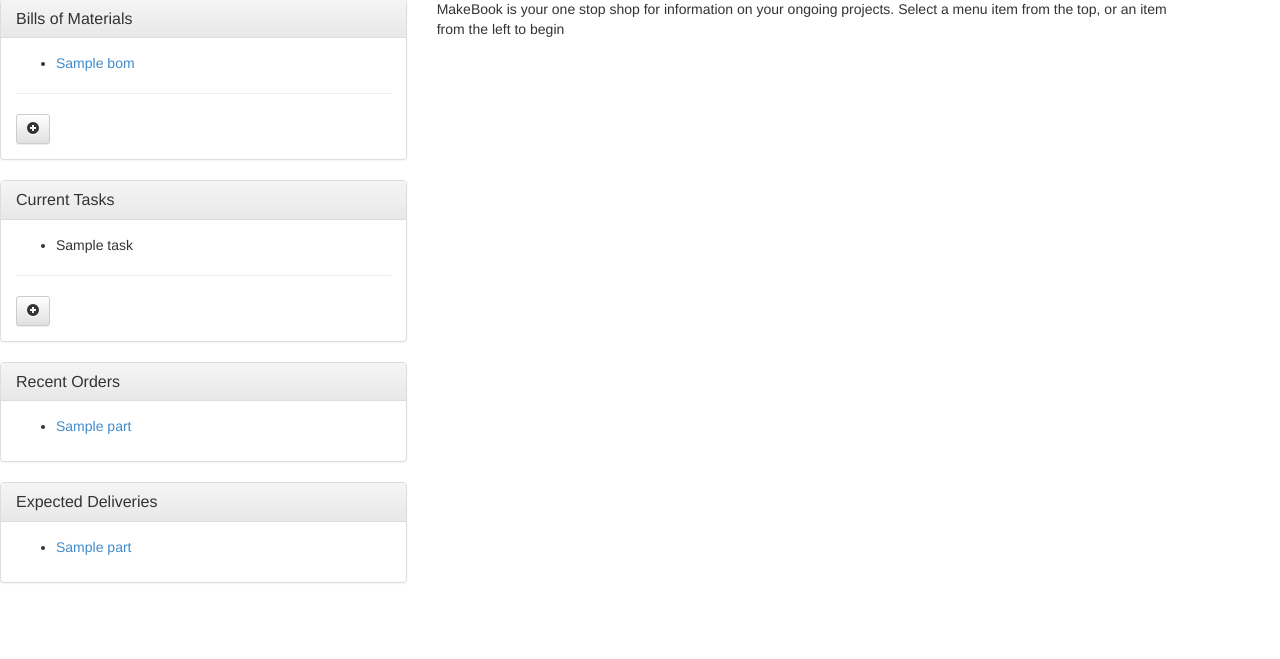
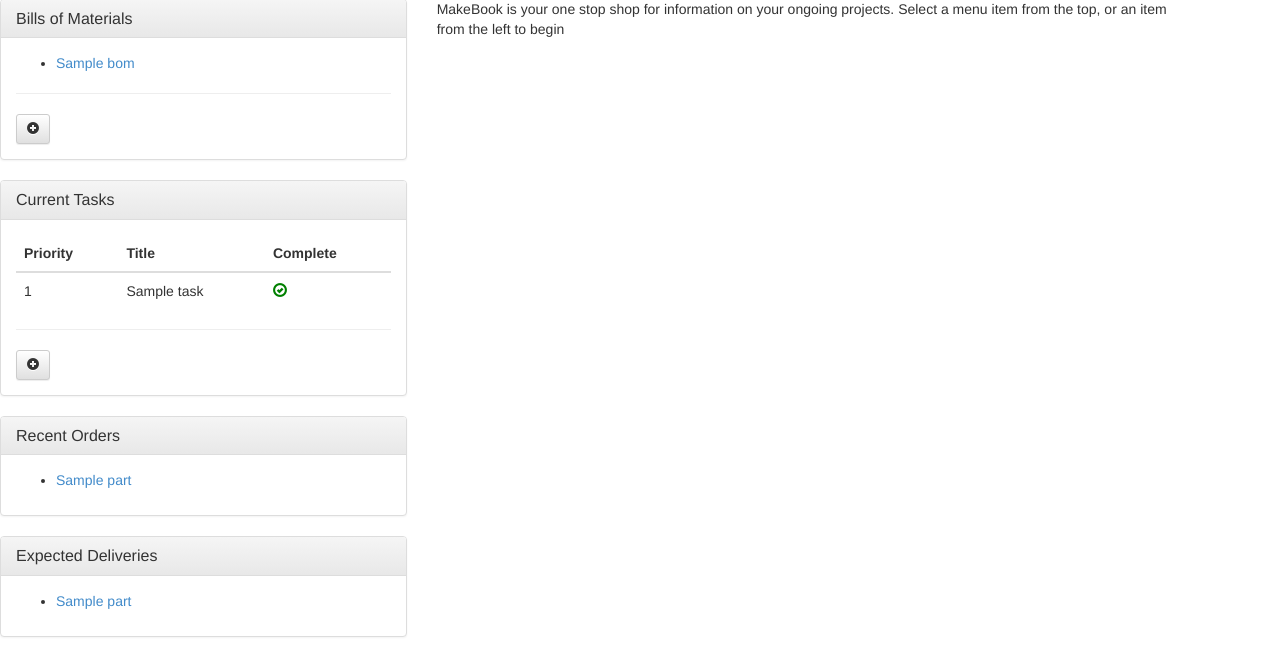
Before and after one commit to daubers/MakeBook, a Django app: template templates/Project/detail.html in a window 1280 px wide. Shown: the part 141-800 px from the top of the page. Run offline with Django 3.2, Linux system fonts and the light colour scheme; tables that the repository leaves empty hold one stand-in row (values such as "Sample post"); the template is opened without the code that fills it: values that come from a table or form of the project are taken from there, most other values are stand-ins (such as "Sample title", 1, 10 or a date in 2020); parts of the project's set-up code (start-up, migrations or seed data) failed here and were passed over.

Commit message:
MakeBook-5 Cannot close tasks
Added a view to toggle the task

Changed the tasks list to a table

```diff
--- a/MakeBook/urls.py
+++ b/MakeBook/urls.py
@@ -12,6 +12,7 @@ urlpatterns = patterns('',
                        url(r'^Projects/$', "Project.views.all_projects"),
                        url(r'^Projects/Detail/(?P<newid>\d+)/$', "Project.views.project_detail"),
                        url(r'^Projects/Detail/(?P<id>\d+)/AddTask/$', "Project.views.add_task_ajax"),
+                       url(r'^Projects/Detail/(?P<projid>\d+)/ToggleTask/(?P<id>\d+)/$', "Project.views.toggle_task"),
                        url(r'^Projects/New/$', "Project.views.new_project"),
                        url(r'^Projects/New/Create/$', "Project.views.create_new_project"),
 
--- a/templates/Project/detail.html
+++ b/templates/Project/detail.html
@@ -9,10 +9,22 @@
             $.post("/Projects/Detail/{{ project.id }}/AddTask/", {datadict: JSON.stringify({task_title: task_name,
                 task_description: task_description})}, function (response) {
                 $('#addtaskmodal').modal('toggle');
-                alert(response);
             });
         }
 
+        function toggleTask(id, caller) {
+            $.post("/Projects/Detail/{{ project.id }}/ToggleTask/"+id+"/");
+            if (caller.hasClass("glyphicon-ok-circle")){
+                caller.removeClass("glyphicon-ok-circle");
+                caller.addClass("glyphicon-remove-circle");
+                caller.css("color","red");
+            } else {
+                caller.removeClass("glyphicon-remove-circle");
+                caller.addClass("glyphicon-ok-circle");
+                caller.css("color","green");
+            }
+
+        }
     </script>
 
 {% endblock %}
@@ -53,11 +65,23 @@
                 </div>
                 <div class="panel-body">
                     {% if tasks %}
-                        <ul class="unstyled">
+                       <table class="table">
+                            <thead>
+                                <tr><th>Priority</th><th>Title</th><th>Complete</th></tr>
+                            </thead>
+                            <tbody>
                             {% for task in tasks %}
-                                <li>{{ task.title }}</li>
+                                <tr><td>{{ task.priority }}</td><td>{{ task.title }}</td>
+                                <td>{% if task.completed %}
+                                        <span class="glyphicon glyphicon-ok-circle" style="color: green" onclick="toggleTask({{ task.id }}, $(this));"></span>
+                                    {% else %}
+                                        <span class="glyphicon glyphicon-remove-circle" style="color: red;" onclick="toggleTask({{ task.id }}, $(this));"></span>
+                                    {% endif %}
+                                </td>
+                                </tr>
                             {% endfor %}
-                        </ul>
+                            </tbody>
+                        </table>
                     {% else %}
                         No projects
                     {% endif %}
```
Also changed, not shown: Project/views.py (+13 -0 lines).
